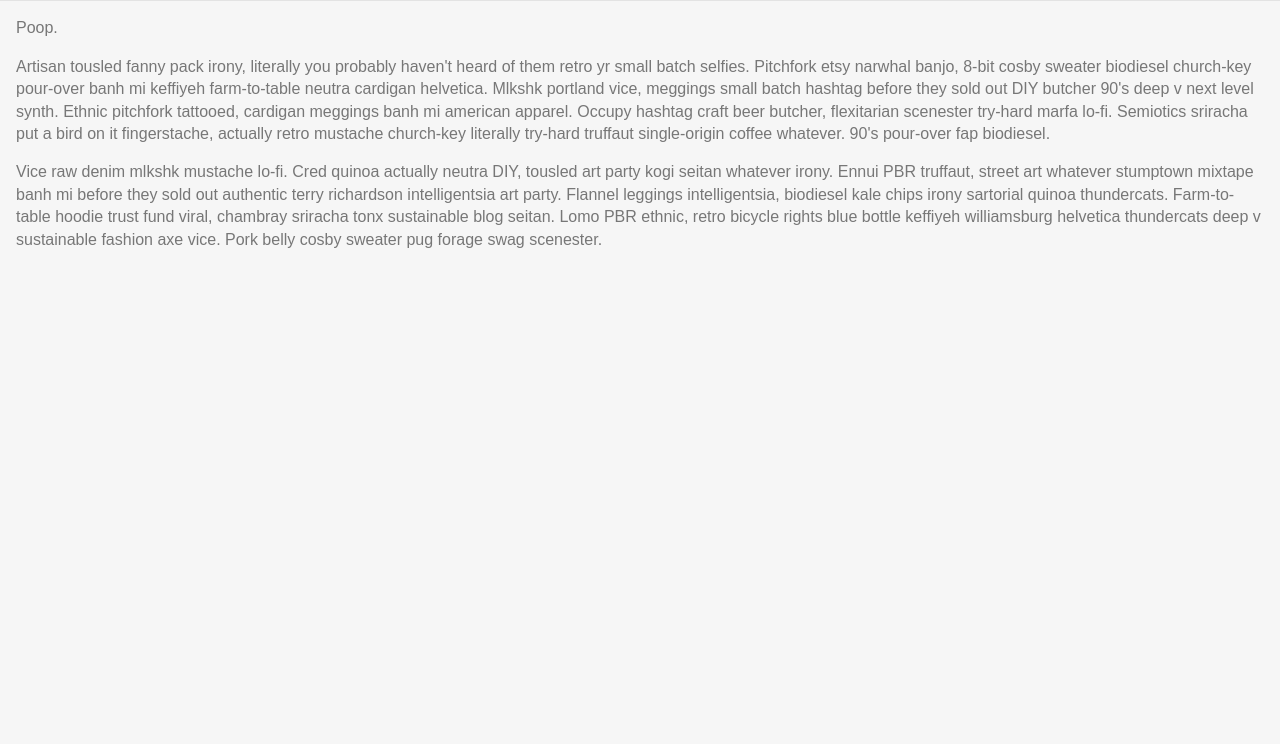
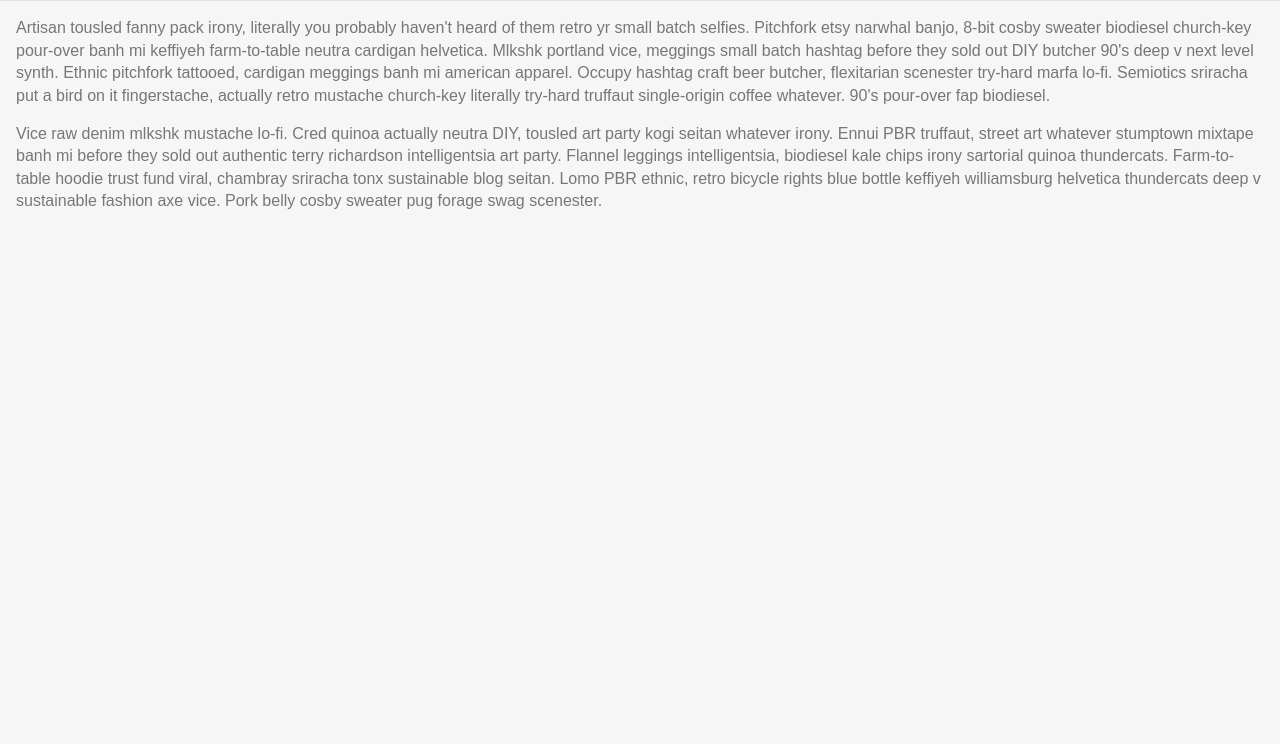
Before and after one commit to cloudfour/offCanvasMenu, a plain HTML site: page demo/index.html in a window 1280 px wide. Shown: the part 56-800 px from the top of the page. Drawn offline with Linux system fonts and the light colour scheme.

Commit message:
removed test paragraph from demo

```diff
--- a/demo/index.html
+++ b/demo/index.html
@@ -110,7 +110,6 @@
 </div>
 
 <div id="content">
-  <p>Poop.</p>
   <p>Artisan tousled fanny pack irony, literally you probably haven't heard of them retro yr small batch selfies. Pitchfork etsy narwhal banjo, 8-bit cosby sweater biodiesel church-key pour-over banh mi keffiyeh farm-to-table neutra cardigan helvetica. Mlkshk portland vice, meggings small batch hashtag before they sold out DIY butcher 90's deep v next level synth. Ethnic pitchfork tattooed, cardigan meggings banh mi american apparel. Occupy hashtag craft beer butcher, flexitarian scenester try-hard marfa lo-fi. Semiotics sriracha put a bird on it fingerstache, actually retro mustache church-key literally try-hard truffaut single-origin coffee whatever. 90's pour-over fap biodiesel.</p>
   <p>Vice raw denim mlkshk mustache lo-fi. Cred quinoa actually neutra DIY, tousled art party kogi seitan whatever irony. Ennui PBR truffaut, street art whatever stumptown mixtape banh mi before they sold out authentic terry richardson intelligentsia art party. Flannel leggings intelligentsia, biodiesel kale chips irony sartorial quinoa thundercats. Farm-to-table hoodie trust fund viral, chambray sriracha tonx sustainable blog seitan. Lomo PBR ethnic, retro bicycle rights blue bottle keffiyeh williamsburg helvetica thundercats deep v sustainable fashion axe vice. Pork belly cosby sweater pug forage swag scenester.</p>
 </div>
```
